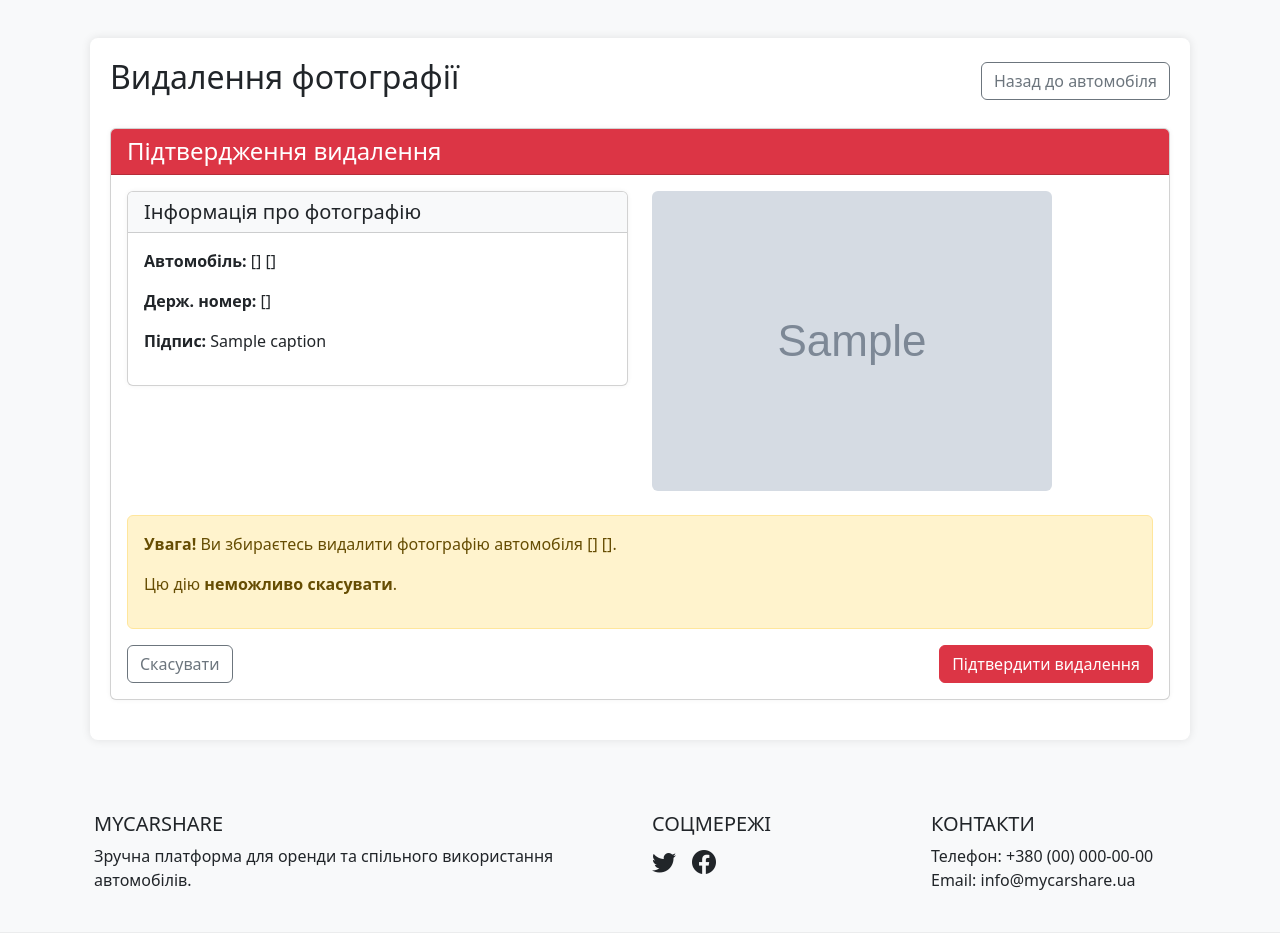
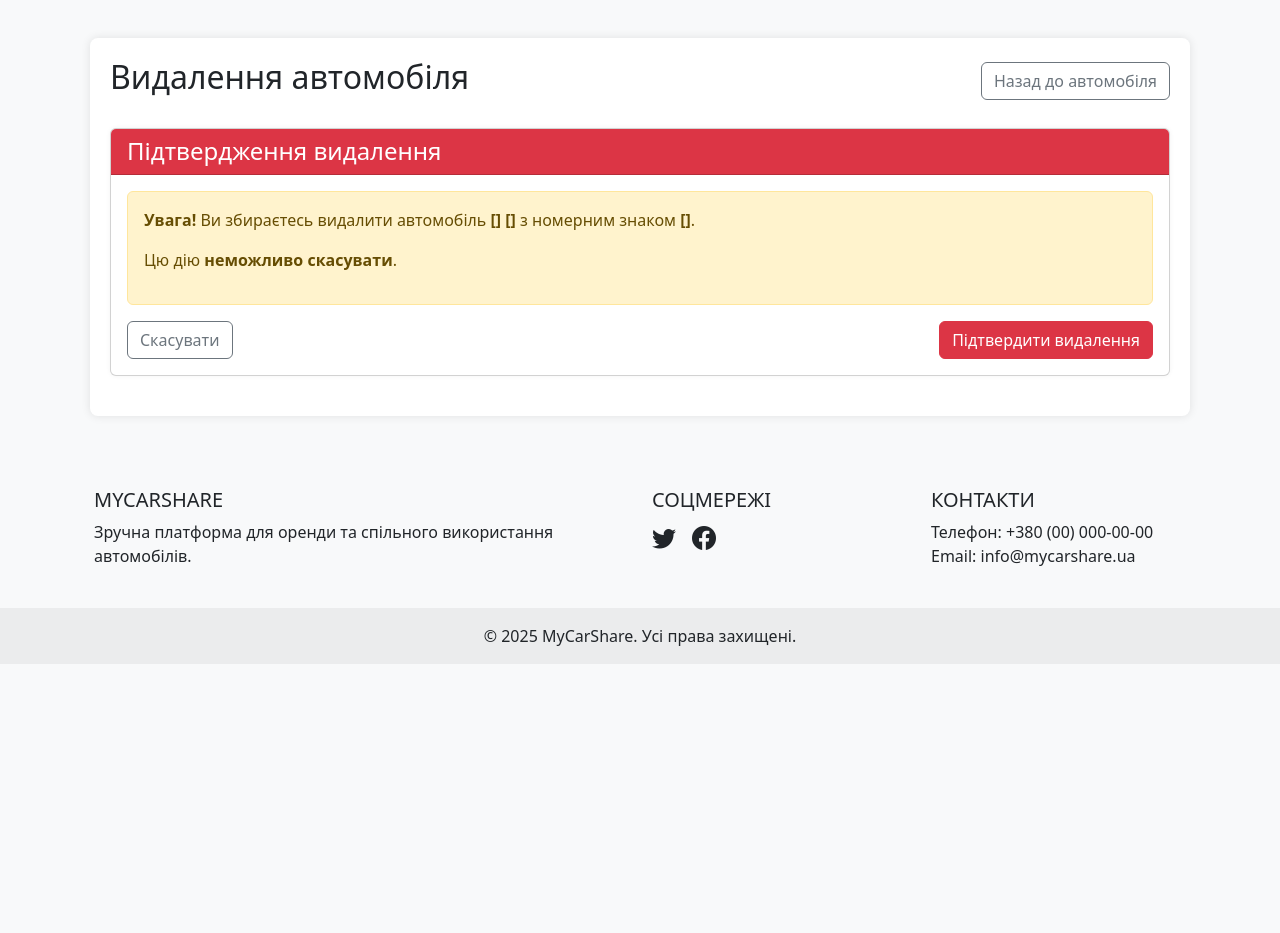
Before and after one commit to Raigester/mycarshare, a Django app: template cars/templates/car_confirm_delete.html in a window 1280 px wide. Shown: the part 56-989 px from the top of the page. After the commit the page ends 720 px from the top, so only its background shows below. Run offline with Django 3.2, Linux system fonts and the light colour scheme; the template is opened without the code that fills it: most values are stand-ins (such as "Sample title", 1, 10 or a date in 2020); grey boxes marked "Sample" are stand-in pictures.

Commit message:
fix: Update car confirmation delete template for consistency and clarity; remove photo-related elements

```diff
--- a/cars/templates/car_confirm_delete.html
+++ b/cars/templates/car_confirm_delete.html
@@ -1,17 +1,13 @@
 {% extends 'base.html' %}
 
-{% block title %}Видалення фотографії автомобіля - MyCarShare{% endblock %}
+{% block title %}Видалення автомобіля - MyCarShare{% endblock %}
 
 {% block content %}
 <div class="form-container">
     <div class="d-flex justify-content-between align-items-center mb-4">
-        <h2>Видалення фотографії</h2>
+        <h2>Видалення автомобіля</h2>
         <div>
-            {% if photo.car %}
-                <a href="{% url 'car-detail' photo.car.id %}" class="btn btn-outline-secondary">Назад до автомобіля</a>
-            {% else %}
-                <a href="{% url 'car-photo-list' %}" class="btn btn-outline-secondary">Назад до фотографій</a>
-            {% endif %}
+            <a href="{% url 'car-detail' car.id %}" class="btn btn-outline-secondary">Назад до автомобіля</a>
         </div>
     </div>
 
@@ -20,47 +16,20 @@
             <h4 class="mb-0">Підтвердження видалення</h4>
         </div>
         <div class="card-body">
-            <div class="row mb-4">
-                <div class="col-md-6">
-                    <div class="card mb-3">
-                        <div class="card-header bg-light">
-                            <h5 class="mb-0">Інформація про фотографію</h5>
-                        </div>
-                        <div class="card-body">
-                            {% if photo.car %}
-                                <p><strong>Автомобіль:</strong> {{ photo.car.model.brand.name }} {{ photo.car.model.name }}</p>
-                                <p><strong>Держ. номер:</strong> {{ photo.car.license_plate }}</p>
-                            {% else %}
-                                <p class="text-warning">Автомобіль не знайдено або був видалений</p>
-                            {% endif %}
-                            {% if photo.caption %}
-                                <p><strong>Підпис:</strong> {{ photo.caption }}</p>
-                            {% endif %}
-                        </div>
-                    </div>
-                </div>
-                <div class="col-md-6">
-                    <img src="{{ photo.photo.url }}" alt="{{ photo.caption|default:'Фото автомобіля' }}" class="img-fluid rounded">
-                </div>
-            </div>
 
             <div class="alert alert-warning">
-                <p><strong>Увага!</strong> Ви збираєтесь видалити фотографію
-                {% if photo.car %}автомобіля {{ photo.car.model.brand.name }} {{ photo.car.model.name }}{% else %}автомобіля{% endif %}.</p>
+                <p><strong>Увага!</strong> Ви збираєтесь видалити автомобіль <strong>{{ car.model.brand.name }} {{ car.model.name }}</strong> з номерним знаком <strong>{{ car.license_plate }}</strong>.</p>
                 <p>Цю дію <strong>неможливо скасувати</strong>.</p>
             </div>
 
             <form method="post">
                 {% csrf_token %}
                 <div class="d-flex justify-content-between">
-                    {% if photo.car %}
-                        <a href="{% url 'car-detail' photo.car.id %}" class="btn btn-outline-secondary">Скасувати</a>
-                    {% else %}
-                        <a href="{% url 'car-photo-list' %}" class="btn btn-outline-secondary">Скасувати</a>
-                    {% endif %}
+                    <a href="{% url 'car-detail' car.id %}" class="btn btn-outline-secondary">Скасувати</a>
                     <button type="submit" class="btn btn-danger">Підтвердити видалення</button>
                 </div>
             </form>
+
         </div>
     </div>
 </div>
--- a/cars/templates/car_detail.html
+++ b/cars/templates/car_detail.html
@@ -37,6 +37,7 @@
                 <a href="{% url 'car-update' car.id %}" class="btn btn-outline-primary">Змінити</a>
                 <a href="{% url 'update-car-location' car.id %}" class="btn btn-outline-info">Локація</a>
                 <a href="{% url 'change-car-status' car.id %}" class="btn btn-outline-warning">Статус</a>
+                <a href="{% url 'car-delete' car.id %}" class="btn btn-outline-danger">Видалити</a>
             </div>
             {% endif %}
         </div>
```
